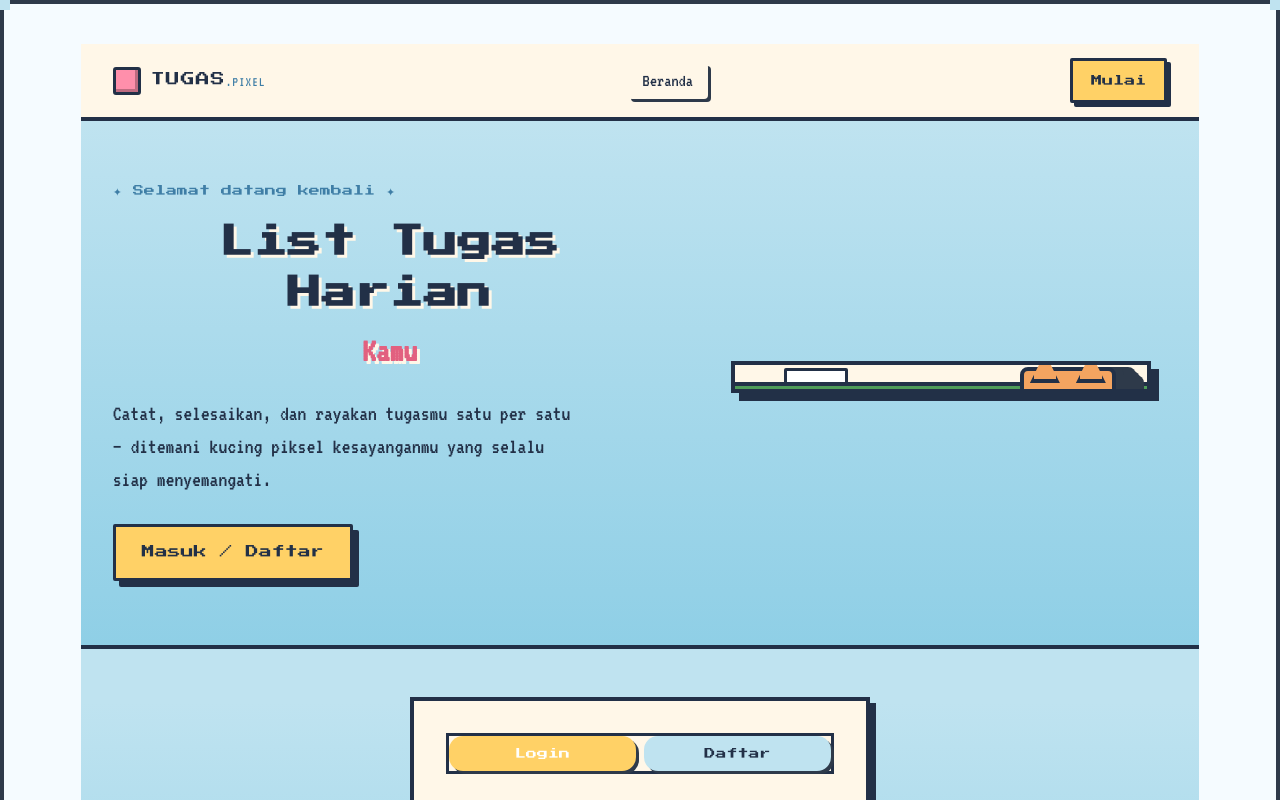
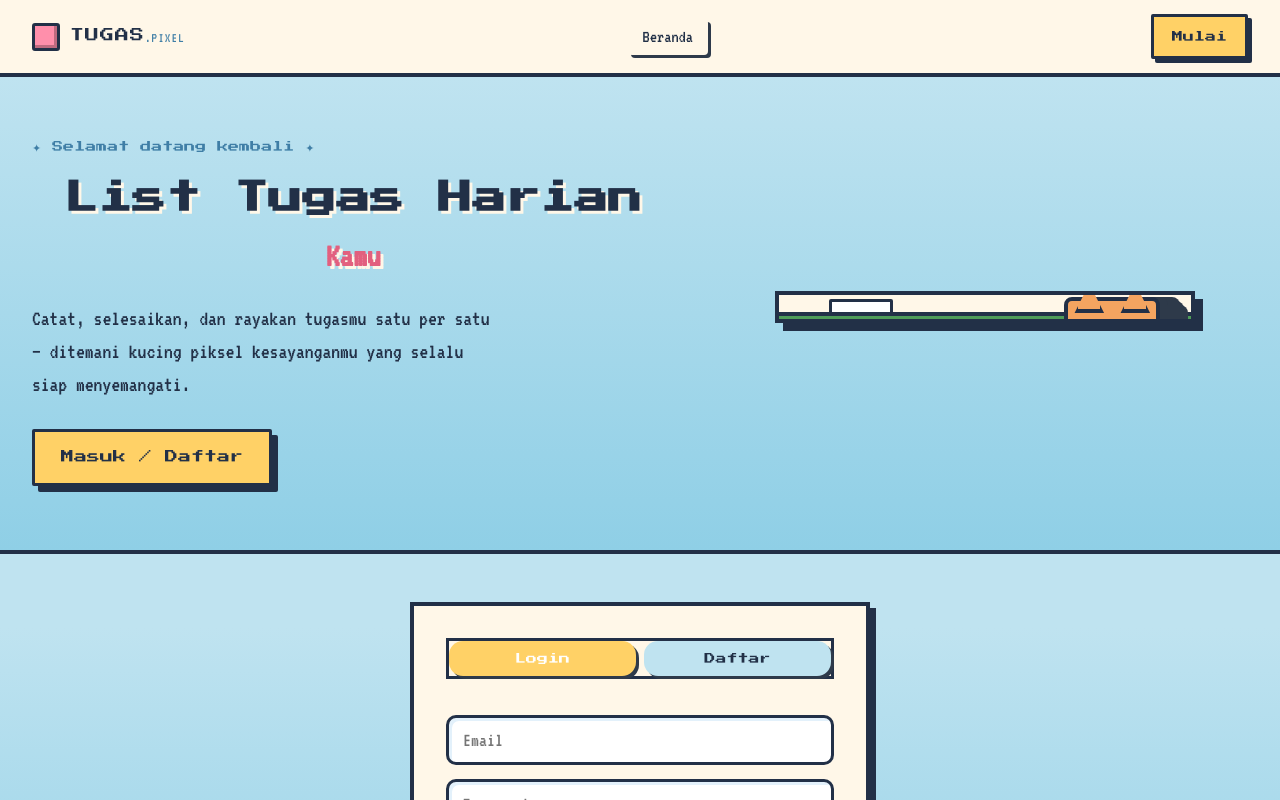
Before and after one commit to naubass/Todo-List-Appication, a Vue app in the folder frontend/: page / in a window 1280 px wide. Shown: the top 800 px of the page. Built offline with nearby package versions, Linux system fonts and the light colour scheme.

Commit message:
update style.css full bofy

```diff
--- a/frontend/src/style.css
+++ b/frontend/src/style.css
@@ -20,24 +20,17 @@ body {
   width: 100%;
 }
 
-/* App Container — sekarang melebar penuh mengikuti layar,
-   bukan dikunci ke 620px lagi */
+/* App Container — full-bleed, tanpa bingkai/padding luar.
+   Navbar & tiap section mengatur lebar dan warnanya sendiri-sendiri. */
 #app, main {
   width: 100%;
   max-width: 100%;
   margin: 0;
-  background: #f5fbff;
-  padding: 40px clamp(24px, 6vw, 80px);
-  border: 4px solid #2e3a4a;
-  box-shadow:
-    6px 6px 0px 0px #2e3a4a,
-    12px 12px 0px 0px rgba(46, 58, 74, 0.15);
-  clip-path: polygon(
-    0px 10px, 10px 10px, 10px 0px,
-    calc(100% - 10px) 0px, calc(100% - 10px) 10px, 100% 10px,
-    100% calc(100% - 10px), calc(100% - 10px) calc(100% - 10px), calc(100% - 10px) 100%,
-    10px 100%, 10px calc(100% - 10px), 0px calc(100% - 10px)
-  );
+  padding: 0;
+  background: transparent;
+  border: none;
+  box-shadow: none;
+  clip-path: none;
 }
 
 /* Header */
```
